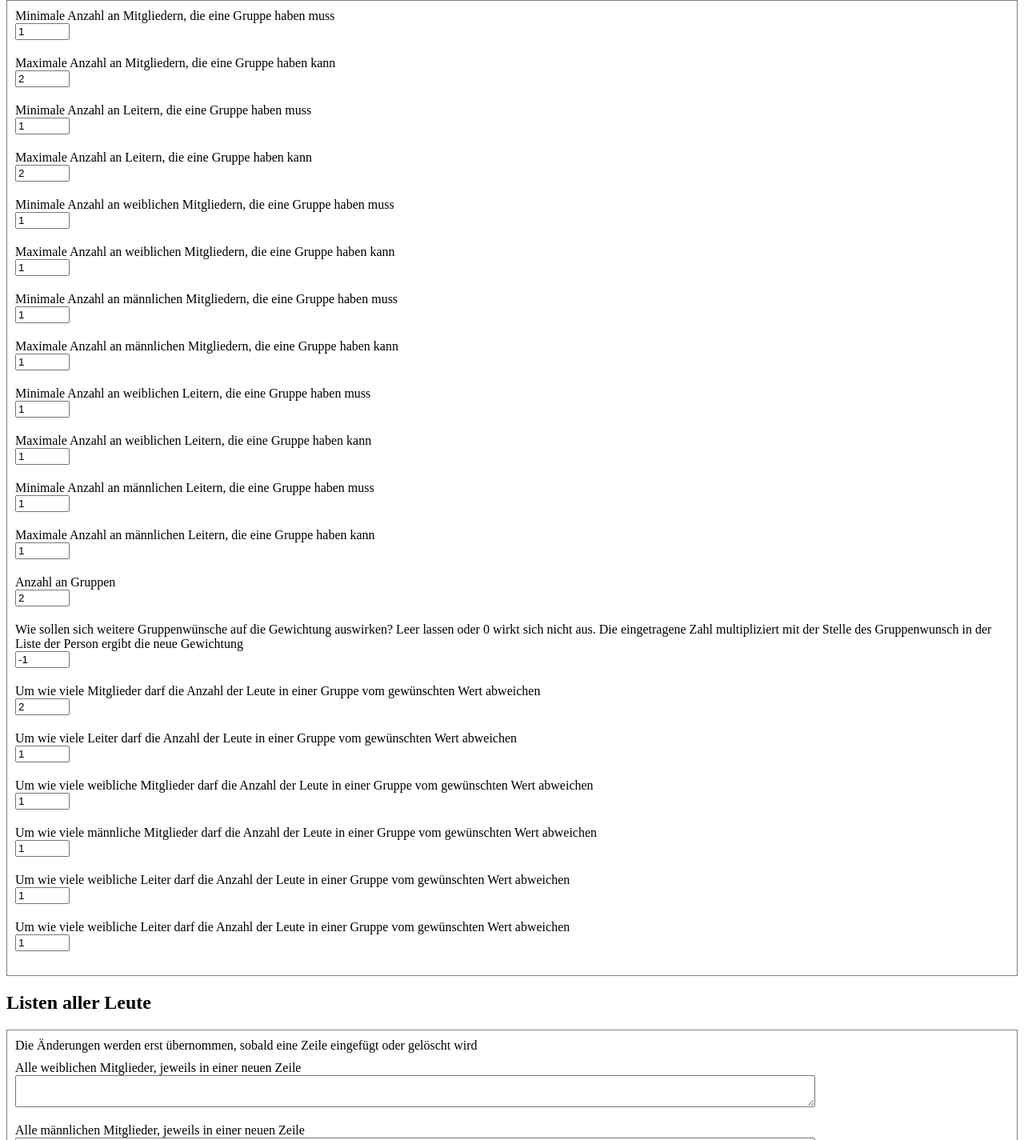
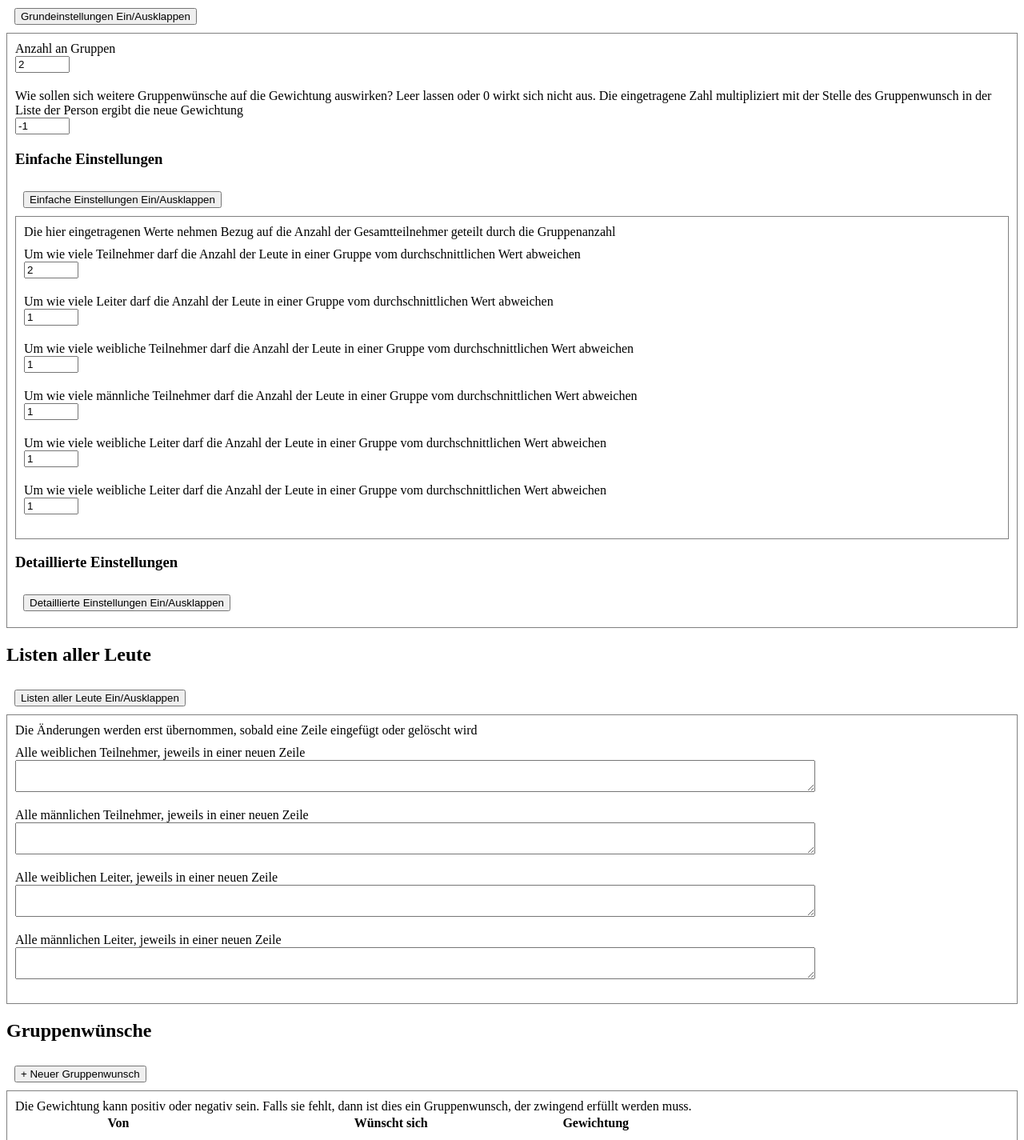
Before and after one commit to herterjo/GroupMatcher, a plain HTML site: page Frontend/index.html in a window 1280 px wide. Shown: the part 127-1552 px from the top of the page at 80% size. Drawn offline with Linux system fonts and the light colour scheme; a script that the page names is missing.

Commit message:
Some small usability changes for Frontend

```diff
--- a/Frontend/app.js
+++ b/Frontend/app.js
@@ -33,6 +33,10 @@ $(() => {
 
     jsonToInput();
 });
+
+function togglePanel(id) {
+    $("#" + id).slideToggle(500);
+}
 
 function addNewGroupAssociationManually(elementOnTop) {
     const newRow = addNewGroupAssociation();
@@ -204,7 +208,7 @@ function copyJsonToClipBoard() {
 }
 
 function jsonToInput() {
-    if (disableRendering === true) {
+    if (disableRendering === true || !jsonOutputTextArea.value) {
         return;
     }
 
@@ -212,7 +216,7 @@ function jsonToInput() {
 
     try {
         const jsonObject = JSON.parse(jsonOutputTextArea.value);
-        const inputs = Array.from(document.getElementById("singleValues").getElementsByTagName("input"));
+        const inputs = Array.from(document.getElementById("SingleValues").getElementsByTagName("input"));
         inputs.forEach(input => {
             const jsonObjectValue = jsonObject[input.id];
             input.value = getInputFromJsonSingleValue(jsonObjectValue);
@@ -294,7 +298,7 @@ function inputToJson() {
     disableRendering = true;
 
     try {
-        const inputs = Array.from(document.getElementById("singleValues").getElementsByTagName("input"));
+        const inputs = Array.from(document.getElementById("SingleValues").getElementsByTagName("input"));
         const resultingObject = {};
         inputs.forEach(input => {
             resultingObject[input.id] = getIntFromInput(input);
@@ -351,3 +355,16 @@ function getIntFromInput(input) {
     }
     return Number.parseInt(stringValue);
 }
+
+function download() {
+    var element = document.createElement('a');
+    element.setAttribute('href', 'data:text/plain;charset=utf-8,' + encodeURIComponent(jsonOutputTextArea.value));
+    element.setAttribute('download', "input.json");
+
+    element.style.display = 'none';
+    document.body.appendChild(element);
+
+    element.click();
+
+    document.body.removeChild(element);
+}
--- a/Frontend/index.html
+++ b/Frontend/index.html
@@ -11,11 +11,49 @@
 	<h1>JSON Generator</h1>
 
 	<h2>Numerische Grundeinstellungen</h2>
-    <div class="section" id="singleValues">
-        <label for="MinGroupMembers">Minimale Anzahl an Mitgliedern, die eine Gruppe haben muss</label>
+	<button onclick="togglePanel('SingleValues')">Grundeinstellungen Ein/Ausklappen</button>
+	<div class="section" id="SingleValues">
+		<label for="GroupCount">Anzahl an Gruppen</label>
+		<input id="GroupCount" type="number" step="1" value="2" min="1" />
+
+		<label for="MultipleAssociationsPenalty">Wie sollen sich weitere Gruppenwünsche auf die Gewichtung auswirken? Leer lassen oder 0 wirkt sich nicht aus. Die eingetragene Zahl multipliziert mit der Stelle des Gruppenwunsch in der Liste der Person ergibt die neue Gewichtung</label>
+		<input id="MultipleAssociationsPenalty" type="number" step="1" value="-1" />
+
+		<h3> Einfache Einstellungen </h3>
+		<button onclick="togglePanel('BasicSingleValues')">Einfache Einstellungen Ein/Ausklappen</button>
+		<div class="section" id="BasicSingleValues">
+			Die hier eingetragenen Werte nehmen Bezug auf die Anzahl der Gesamtteilnehmer geteilt durch die Gruppenanzahl
+			<div class="spacing"></div>
+
+			<label for="GroupMembersVariance">Um wie viele Teilnehmer darf die Anzahl der Leute in einer Gruppe vom durchschnittlichen Wert abweichen</label>
+			<input id="GroupMembersVariance" type="number" step="1" value="2" min="0" />
+
+			<label for="GroupLeadersVariance">Um wie viele Leiter darf die Anzahl der Leute in einer Gruppe vom durchschnittlichen Wert abweichen</label>
+			<input id="GroupLeadersVariance" type="number" step="1" value="1" min="0" />
+
+			<label for="FemaleGroupMembersVariance">Um wie viele weibliche Teilnehmer darf die Anzahl der Leute in einer Gruppe vom durchschnittlichen Wert abweichen</label>
+			<input id="FemaleGroupMembersVariance" type="number" step="1" value="1" min="0" />
+
+			<label for="MaleGroupMembersVariance">Um wie viele männliche Teilnehmer darf die Anzahl der Leute in einer Gruppe vom durchschnittlichen Wert abweichen</label>
+			<input id="MaleGroupMembersVariance" type="number" step="1" value="1" min="0" />
+
+			<label for="FemaleGroupLeadersVariance">Um wie viele weibliche  Leiter darf die Anzahl der Leute in einer Gruppe vom durchschnittlichen Wert abweichen</label>
+			<input id="FemaleGroupLeadersVariance" type="number" step="1" value="1" min="0" />
+
+			<label for="MaleGroupLeadersVariance">Um wie viele weibliche  Leiter darf die Anzahl der Leute in einer Gruppe vom durchschnittlichen Wert abweichen</label>
+			<input id="MaleGroupLeadersVariance" type="number" step="1" value="1" min="0" />
+		</div>
+
+		<h3> Detaillierte Einstellungen </h3>
+		<button onclick="togglePanel('AdvancedSingleValues')">Detaillierte Einstellungen Ein/Ausklappen</button>
+		<div class="section" id="AdvancedSingleValues" style="display: none;">
+			Die hier eingetragenen Werte überschreiben die Werte aus der Sektion "Einfache Einstellungen"
+			<div class="spacing"></div>
+
+			<label for="MinGroupMembers">Minimale Anzahl an Teilnehmern, die eine Gruppe haben muss</label>
 			<input id="MinGroupMembers" type="number" step="1" value="1" min="0" />
 
-        <label for="MaxGroupMembers">Maximale Anzahl an Mitgliedern, die eine Gruppe haben kann</label>
+			<label for="MaxGroupMembers">Maximale Anzahl an Teilnehmern, die eine Gruppe haben kann</label>
 			<input id="MaxGroupMembers" type="number" step="1" value="2" min="0" />
 
 			<label for="MinGroupLeaders">Minimale Anzahl an Leitern, die eine Gruppe haben muss</label>
@@ -24,16 +62,16 @@
 			<label for="MaxGroupLeaders">Maximale Anzahl an Leitern, die eine Gruppe haben kann</label>
 			<input id="MaxGroupLeaders" type="number" step="1" value="2" min="0" />
 
-        <label for="MinFemaleGroupMembers">Minimale Anzahl an weiblichen Mitgliedern, die eine Gruppe haben muss</label>
+			<label for="MinFemaleGroupMembers">Minimale Anzahl an weiblichen Teilnehmern, die eine Gruppe haben muss</label>
 			<input id="MinFemaleGroupMembers" type="number" step="1" value="1" min="0" />
 
-        <label for="MaxFemaleGroupMembers">Maximale Anzahl an weiblichen Mitgliedern, die eine Gruppe haben kann</label>
+			<label for="MaxFemaleGroupMembers">Maximale Anzahl an weiblichen Teilnehmern, die eine Gruppe haben kann</label>
 			<input id="MaxFemaleGroupMembers" type="number" step="1" value="1" min="0" />
 
-        <label for="MinMaleGroupMembers">Minimale Anzahl an männlichen Mitgliedern, die eine Gruppe haben muss</label>
+			<label for="MinMaleGroupMembers">Minimale Anzahl an männlichen Teilnehmern, die eine Gruppe haben muss</label>
 			<input id="MinMaleGroupMembers" type="number" step="1" value="1" min="0" />
 
-        <label for="MaxMaleGroupMembers">Maximale Anzahl an männlichen Mitgliedern, die eine Gruppe haben kann</label>
+			<label for="MaxMaleGroupMembers">Maximale Anzahl an männlichen Teilnehmern, die eine Gruppe haben kann</label>
 			<input id="MaxMaleGroupMembers" type="number" step="1" value="1" min="0" />
 
 			<label for="MinFemaleGroupLeaders">Minimale Anzahl an weiblichen Leitern, die eine Gruppe haben muss</label>
@@ -47,40 +85,18 @@
 
 			<label for="MaxMaleGroupLeaders">Maximale Anzahl an männlichen Leitern, die eine Gruppe haben kann</label>
 			<input id="MaxMaleGroupLeaders" type="number" step="1" value="1" min="0" />
-
-        <label for="GroupCount">Anzahl an Gruppen</label>
-        <input id="GroupCount" type="number" step="1" value="2" min="1" />
-
-        <label for="MultipleAssociationsPenalty">Wie sollen sich weitere Gruppenwünsche auf die Gewichtung auswirken? Leer lassen oder 0 wirkt sich nicht aus. Die eingetragene Zahl multipliziert mit der Stelle des Gruppenwunsch in der Liste der Person ergibt die neue Gewichtung</label>
-        <input id="MultipleAssociationsPenalty" type="number" step="1" value="-1" />
-
-        <label for="GroupMembersVariance">Um wie viele Mitglieder darf die Anzahl der Leute in einer Gruppe vom gewünschten Wert abweichen</label>
-        <input id="GroupMembersVariance" type="number" step="1" value="2" min="0" />
-
-        <label for="GroupLeadersVariance">Um wie viele Leiter darf die Anzahl der Leute in einer Gruppe vom gewünschten Wert abweichen</label>
-        <input id="GroupLeadersVariance" type="number" step="1" value="1" min="0" />
-
-        <label for="FemaleGroupMembersVariance">Um wie viele weibliche Mitglieder darf die Anzahl der Leute in einer Gruppe vom gewünschten Wert abweichen</label>
-        <input id="FemaleGroupMembersVariance" type="number" step="1" value="1" min="0" />
-
-        <label for="MaleGroupMembersVariance">Um wie viele männliche Mitglieder darf die Anzahl der Leute in einer Gruppe vom gewünschten Wert abweichen</label>
-        <input id="MaleGroupMembersVariance" type="number" step="1" value="1" min="0" />
-
-        <label for="FemaleGroupLeadersVariance">Um wie viele weibliche  Leiter darf die Anzahl der Leute in einer Gruppe vom gewünschten Wert abweichen</label>
-        <input id="FemaleGroupLeadersVariance" type="number" step="1" value="1" min="0" />
-
-        <label for="MaleGroupLeadersVariance">Um wie viele weibliche  Leiter darf die Anzahl der Leute in einer Gruppe vom gewünschten Wert abweichen</label>
-        <input id="MaleGroupLeadersVariance" type="number" step="1" value="1" min="0" />
+		</div>
 	</div>
 
 	<h2>Listen aller Leute</h2>
+	<button onclick="togglePanel('PeopleLists')">Listen aller Leute Ein/Ausklappen</button>
 	<div class="section" id="PeopleLists">
 		Die Änderungen werden erst übernommen, sobald eine Zeile eingefügt oder gelöscht wird
 		<div class="spacing"></div>
-        <label for="FemaleMembers">Alle weiblichen Mitglieder, jeweils in einer neuen Zeile</label>
+		<label for="FemaleMembers">Alle weiblichen Teilnehmer, jeweils in einer neuen Zeile</label>
 		<textarea id="FemaleMembers"></textarea>
 
-        <label for="MaleMembers">Alle männlichen Mitglieder, jeweils in einer neuen Zeile</label>
+		<label for="MaleMembers">Alle männlichen Teilnehmer, jeweils in einer neuen Zeile</label>
 		<textarea id="MaleMembers"></textarea>
 
 		<label for="FemaleLeaders">Alle weiblichen Leiter, jeweils in einer neuen Zeile</label>
@@ -107,8 +123,10 @@
 
 	<div class="spacing"></div>
 
-    <label for="JsonOutput">Repräsentation als JSON für den GroupMatcher</label>
+	<h2>Repräsentation als JSON für den GroupMatcher</h2>
 	<button onclick="copyJsonToClipBoard()">JSON in die Zwischenablage übernehmen</button>
+	<button onclick="download()">Als Datei herunterladen</button>
+	<label for="JsonOutput">Änderungen am JSON spiegeln sich auch an den Input-Elementen der Seite wieder</label>
 	<textarea id="JsonOutput"></textarea>
 
 	<script src="app.js"></script>
```
Lines whose indentation alone changed are shown as unchanged.
